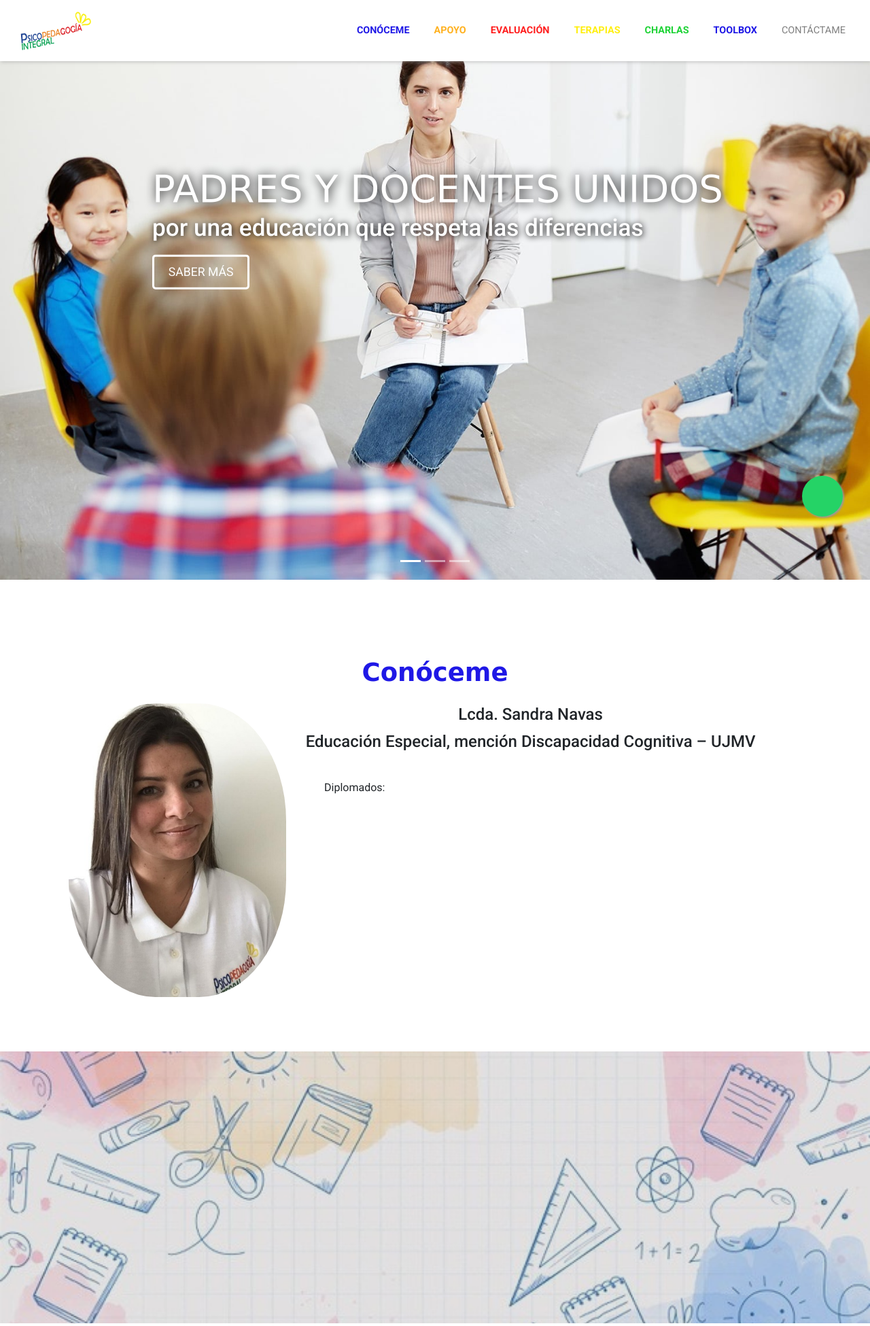
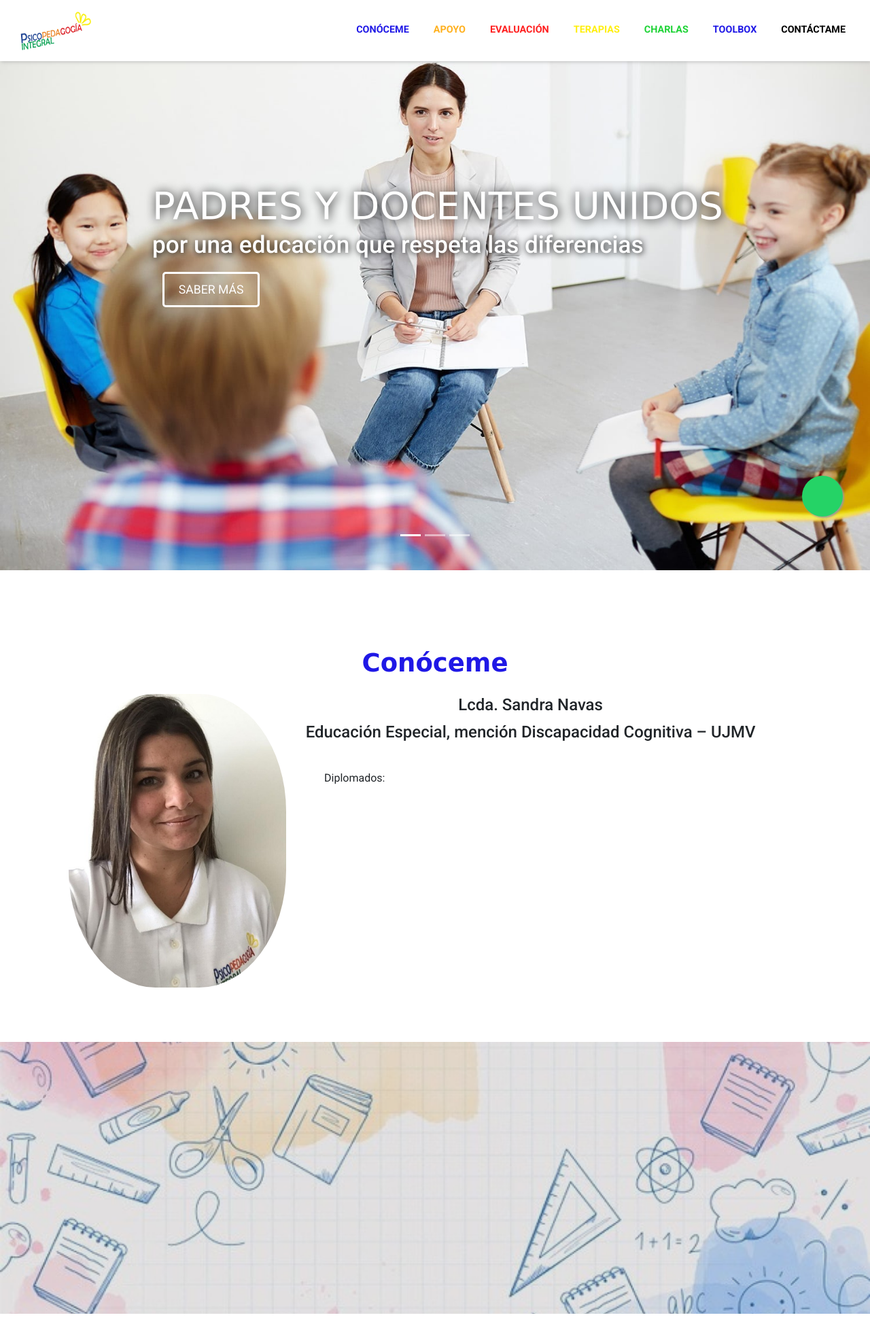
Before and after one commit to davijhon/Psicopedag, a Django app: template templates/pages/index.html in a window 1280 px wide. Shown: the top 1951 px of the page at 68% size. Run offline with Django 3.2, Linux system fonts and the light colour scheme; the template is opened without the code that fills it: values that come from a table or form of the project are taken from there, others are empty; some libraries are stand-ins or nearby versions; some web fonts are replaced.

Commit message:
fix some front

```diff
--- a/static/css/style.css
+++ b/static/css/style.css
@@ -3,10 +3,14 @@
 @import url('https://fonts.googleapis.com/css2?family=Roboto:wght@100;300;400;500;700&display=swap');
 
 
-html, body {
+html {
+  scroll-behavior: smooth;
+}
+
+body {
+    /* overflow-x: hidden; */
     width: 100%;
     height: 50%;
-    scroll-behavior: smooth;
     font-family: 'Roboto', sans-serif;
 }
 
@@ -62,35 +71,135 @@ h2, h3, h4 {
   color: #1f18e6;
 
 }
+#conocemenav::after {
+  content: '';
+  display: block;
+  width: 0;
+  height: 2px;
+  background: #1f18e6;
+  transition: width .3s;
+}
+#conocemenav:hover::after {
+  width: 100%;
+  transition: width .3s;
+}
+
 #apoyonav {
   font-weight: bold;
   color: #ffb11f;
+}
+#apoyonav::after {
+  content: '';
+  display: block;
+  width: 0;
+  height: 2px;
+  background: #ffb11f;
+  transition: width .3s;
+}
+#apoyonav:hover::after {
+  width: 100%;
+  transition: width .3s;
 }
 #evaluacionnav {
   font-weight: bold;
   color: #ff1f1f;
 }
+#evaluacionnav::after {
+  content: '';
+  display: block;
+  width: 0;
+  height: 2px;
+  background: #ff1f1f;
+  transition: width .3s;
+}
+#evaluacionnav:hover::after {
+  width: 100%;
+  transition: width .3s;
+}
 #terapiasnav {
   font-weight: bold;
   color: #ffef11;
+}
+#terapiasnav::after {
+  content: '';
+  display: block;
+  width: 0;
+  height: 2px;
+  background: #ffef11;
+  transition: width .3s;
+}
+#terapiasnav:hover::after {
+  width: 100%;
+  transition: width .3s;
 }
 #charlasnav {
   font-weight: bold;
   color: #1ed336;
 }
+#charlasnav::after {
+  content: '';
+  display: block;
+  width: 0;
+  height: 2px;
+  background: #1ed336;
+  transition: width .3s;
+}
+#charlasnav:hover::after {
+  width: 100%;
+  transition: width .3s;
+}
 #toolboxnav {
   font-weight: bold;
   color: #1f18e6;
 }
+#toolboxnav::after {
+  content: '';
+  display: block;
+  width: 0;
+  height: 2px;
+  background: #1f18e6;
+  transition: width .3s;
+}
+#toolboxnav:hover::after {
+  width: 100%;
+  transition: width .3s;
+}
+#contactamenav {
+  font-weight: bold;
+  color: black
+}
+#contactamenav::after {
+  content: '';
+  display: block;
+  width: 0;
+  height: 2px;
+  background: black;
+  transition: width .3s;
+}
+#contactamenav:hover::after {
+  width: 100%;
+  transition: width .3s;
+}
 /*--- End Search Bar --*/
 
 /*--- Start Carousel ---*/
+.carousel-item {
+  height: 100vh;
+  width: 100%;
+  min-height: 350px;
+  background: no-repeat center center scroll;
+  background-size: cover;
+}
+.carousel-indicators {
+  margin-bottom: 40px;
+}
 .carousel-inner {
   display: block;
-  height: auto;
-  max-width: 100%;
+  /* height: auto; */
+  /* max-width: 100%; */
   line-height: 1;
   width: 100%;
+  margin-top: 39px;
 }
 .carousel-caption {
   position: absolute;
--- a/templates/base.html
+++ b/templates/base.html
@@ -36,7 +36,7 @@
 
   {% include "pages/navbar.html" %}
 
-<body>
+<body data-spy="scroll-" data-target="#navbarResponsive">
   <a href="https://api.whatsapp.com/send?phone=584248222926&text=Hola, quisiera saber mas sobre sus servicios!" class="float" target="_blank">
     <i class="fab fa-whatsapp my-float"></i>
   </a>
@@ -45,7 +45,9 @@
     {% endblock content %}
 
     {% block javascript %}
-      <!-- Optional JavaScript -->
+
+      <!-- Project JavaScript -->
+      <script src="{% static 'js/project.js' %}"></script>
       <!-- jQuery first, then Popper.js, then Bootstrap JS -->
       <script src="https://cdnjs.cloudflare.com/ajax/libs/aos/2.3.4/aos.js" integrity="sha512-A7AYk1fGKX6S2SsHywmPkrnzTZHrgiVT7GcQkLGDe2ev0aWb8zejytzS8wjo7PGEXKqJOrjQ4oORtnimIRZBtw==" crossorigin="anonymous"></script>
       <script src="{% static 'js/jquery-3.4.1.min.js' %}"></script>
@@ -59,5 +61,23 @@
       {% endblock javascript %}
 
     {% block extra_javascript %}{% endblock extra_javascript %}
+    <script type="text/javascript">
+      $('.js-scroll-trigger').click(function(){
+        $('.navbar-collapse').collapse('hide');
+      });
+
+      const ul = document.querySelector('ul');
+      const li= document.querySelectorAll('li');
+
+      li.forEach(el => {
+          el.addEventListener('click', function() {
+              ul.querySelector('.active').classList.remove('active')
+
+              el.classList.add('active');
+          });
+      });
+
+    </script>
+
 </body>
 </html>
--- a/templates/pages/index.html
+++ b/templates/pages/index.html
@@ -3,26 +3,32 @@
 
 
 {% block content %}
-<div id="carouselExampleCaptions" class="carousel slide carousel-fade" data-ride="carousel">
+  <div id="carouselExampleCaptions" class="carousel slide carousel-fade" data-ride="carousel" data-interval="10000">
     <ol class="carousel-indicators">
       <li data-target="#carouselExampleCaptions" data-slide-to="0" class="active"></li>
       <li data-target="#carouselExampleCaptions" data-slide-to="1"></li>
       <li data-target="#carouselExampleCaptions" data-slide-to="2"></li>
     </ol>
-    <div class="carousel-inner">
+    <!-- <div class="carousel-inner" role="listbox">
+      <div class="carousel-item active" style="background-image:url({% static 'css/img/computers.png' %});"></div>
+    </div> -->
+
+      <div class="carousel-inner" role="listbox">
         <div class="carousel-item active">
-        <img src="{% static 'css/img/phycopedagogy2.jpg' %}" class="d-block w-100" alt="Psicopedagogia Integral">
-          <div class="carousel-caption d-none d-md-block">
+          <img src="{% static 'css/img/phycopedagogy2.jpg' %}" class="d-block h-100 w-100" alt="Psicopedagogia Integral">
+            <div class="carousel-caption d-md-block">
               <h1>padres y docentes unidos</h1>
               <h3>por una educación que respeta las diferencias</h3>
+              <div class="col-12 text-align-center">
                 <a href="#conoceme"><button type="button" class="btn btn-outline-warning btn-lg" >Saber más</button></a>
               </div>
             </div>
-      <div class="carousel-item">
-        <img src="{% static 'css/img/phycopedagogy3.jpg' %}" class="d-block w-100" alt="Apoyo para Padres - psicopedagogia">
         </div>
         <div class="carousel-item">
-        <img src="{% static 'css/img/psychocopedagogy5.jpeg' %}" class="d-block w-100" alt="Educacion Integral">
+          <img src="{% static 'css/img/phycopedagogy3.jpg' %}" class="d-block h-100 w-100" alt="Apoyo para Padres - psicopedagogia">
+        </div>
+        <div class="carousel-item">
+          <img src="{% static 'css/img/psychocopedagogy5.jpeg' %}" class="d-block h-100 w-100" alt="Educacion Integral">
         </div>
       </div>
   </div>
@@ -87,7 +93,7 @@
           </div>
           <div class="col-lg-6 pt-4 pt-lg-0 apoyocontent2">
             <h2>
-              Encuentros con Madres y Padres:
+              Encuentros con Padres y/o Representantes:
             </h2>
             <ul class="fa-ul">
               {% with caracteristicas=apoyo.caracteristica.all %}
@@ -438,7 +444,6 @@
           </div>
           <div><img src="{% static 'css/img/online.png' %}" alt="Charlas Online Psicopedagogia"/></div>
         </article>
-
     </div>
 </div>
 </div>
--- a/templates/pages/navbar.html
+++ b/templates/pages/navbar.html
@@ -2,39 +2,38 @@
 
 <!-- Just an image -->
  <nav class="navbar navbar-expand-lg navbar-light bg-white fixed-top">
-    <button class="navbar-toggler" type="button" data-toggle="collapse" data-target="#navbarTogglerDemo01" aria-controls="navbarTogglerDemo01" aria-expanded="false" aria-label="Toggle navigation">
+    <button id="menu" class="navbar-toggler" type="button" data-toggle="collapse" data-target="#navbarCollapse" aria-controls="navbarCollapse" aria-expanded="false" aria-label="Toggle navigation">
       <span class="navbar-toggler-icon"></span>
     </button>
-    <div class="collapse navbar-collapse" id="navbarTogglerDemo01">
+    <div class="collapse navbar-collapse" id="navbarCollapse">
       <a class="navbar-brand" href="{% url 'pages:index' %}">
         <img src="{% static 'css/img/logo.png' %}" class="d-inline-block align-top" alt="Logo Psicopedagogia Integral" loading="lazy">
       </a>
 
-
       <ul class="navbar-nav ml-auto mt-2 mt-lg-0">
-          <li class="nav-item">
-            <a id="conocemenav" class="nav-link active" href="#conoceme">Conóceme</a>
+          <li class="nav-item active">
+            <a id="conocemenav" class="nav-link js-scroll-trigger " href="#conoceme">Conóceme</a>
           </li>
           <li class="nav-item">
-            <a id="apoyonav" class="nav-link" href="#apoyo">Apoyo</a>
+            <a id="apoyonav" class="nav-link js-scroll-trigger" href="#apoyo">Apoyo</a>
           </li>
           <li class="nav-item">
-            <a id="evaluacionnav" class="nav-link" href="#evaluacion">Evaluación</a>
+            <a id="evaluacionnav" class="nav-link js-scroll-trigger" href="#evaluacion">Evaluación</a>
           </li>
           <li class="nav-item">
-            <a id="terapiasnav" class="nav-link" href="#terapias">Terapias</a>
+            <a id="terapiasnav" class="nav-link js-scroll-trigger" href="#terapias">Terapias</a>
           </li>
           <li class="nav-item">
-            <a id="charlasnav" class="nav-link" href="#charlas">Charlas</a>
+            <a id="charlasnav" class="nav-link js-scroll-trigger" href="#charlas">Charlas</a>
           </li>
           <li class="nav-item">
-            <a id="toolboxnav" class="nav-link" href="#toolbox">ToolBox</a>
+            <a id="toolboxnav" class="nav-link js-scroll-trigger" href="#toolbox">ToolBox</a>
           </li>
           <li class="nav-item">
-            <a class="nav-link" href="#contactame">Contáctame</a>
+            <a id="contactamenav" class="nav-link js-scroll-trigger" href="#contactame">Contáctame</a>
           </li>
       </ul>
-    </div>
+
       <div class="message mt-5">
         {% if messages %}
           {% for message in messages %}
@@ -47,4 +46,5 @@
           {% endfor %}
         {% endif %}
       </div>
+    </div>
   </nav>
```
Also changed, not shown: other parts of static/css/style.css (+32 -34 lines), static/js/project.js (+10 -0 lines). Lines whose indentation alone changed are shown as unchanged.
